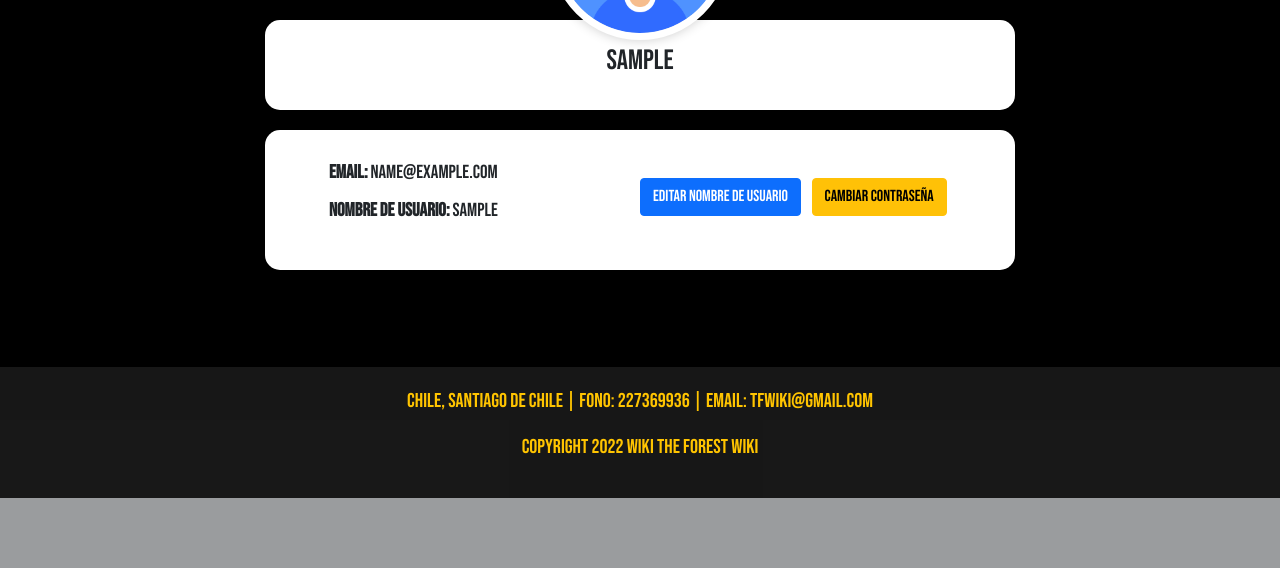
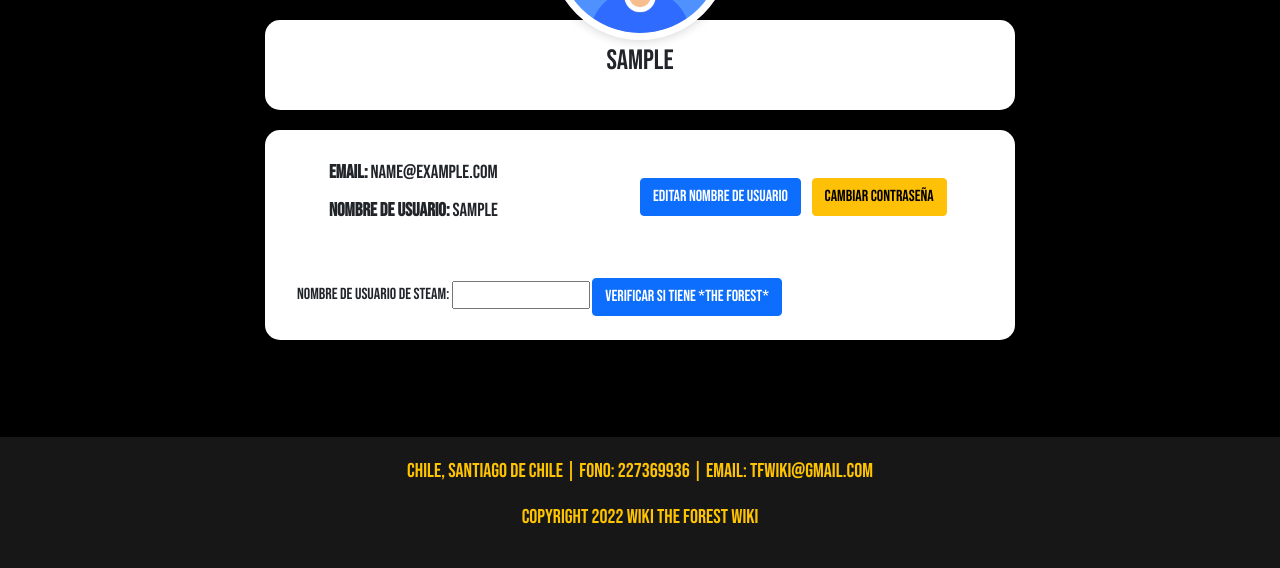
Before and after one commit to ryuro24/TF_Wiki_S6, a Django app: page /micuentatf/ in a window 1280 px wide. Shown: the part 343-911 px from the top of the page. Before the commit the page ends 841 px from the top, so only its background shows below. Run offline with Django 5.2, Linux system fonts and the light colour scheme; the visitor is signed in with stand-in values (Sample User, id 1); parts of the project's set-up code (start-up, migrations or seed data) failed here and were passed over; some libraries are stand-ins or nearby versions.

Commit message:
addded steam API

```diff
--- a/prueba1/apptest/templates/micuentatf.html
+++ b/prueba1/apptest/templates/micuentatf.html
@@ -69,6 +69,26 @@
           </form>
         </div>
 
+        <!-- Formulario para ingresar el nombre de usuario de Steam -->
+        <div id="form-steam" class="mt-4">
+          <form method="get" action="{% url 'verificar_juego' %}">
+            <label for="nombre_usuario_steam">Nombre de usuario de Steam:</label>
+            <input type="text" id="nombre_usuario_steam" name="nombre_usuario" required>
+            <button type="submit" class="btn btn-primary mt-2">Verificar si tiene *The Forest*</button>
+          </form>
+                <!-- Mostrar el resultado de la verificación de Steam -->
+                {% if nombre_usuario %}
+                <div class="resultado-verificacion">
+                  <h4>Resultado de la verificación para {{ nombre_usuario }}:</h4>
+                  {% if tiene_the_forest %}
+                    <p><strong>¡Sí!</strong> El usuario tiene *The Forest* en su biblioteca de Steam.</p>
+                  {% else %}
+                    <p><strong>No</strong>, el usuario no tiene *The Forest* en su biblioteca de Steam.</p>
+                  {% endif %}
+                </div>
+                {% endif %}
+        </div>
+
         {% if messages %}
           <div class="alert alert-info mt-4">
             {% for message in messages %}
@@ -76,6 +96,8 @@
             {% endfor %}
           </div>
         {% endif %}
+
+
       </div>
     </div>
   </section>
--- a/prueba1/apptest/views.py
+++ b/prueba1/apptest/views.py
@@ -19,6 +19,8 @@ from rest_framework.response import Response
 from rest_framework import status
 from rest_framework.authtoken.models import Token
 from rest_framework.exceptions import AuthenticationFailed
+import requests
+from django.conf import settings
 # Create your views here.
 
 def custom_google_login(request):
@@ -207,3 +209,61 @@ def recuperar_contra(request):
                 context['error'] = 'El email no está registrado.'
 
     return render(request, 'recuperarcontra.html', context)
+
+def verificar_juego(request):
+    if request.method == "GET":
+        nombre_usuario = request.GET.get('nombre_usuario')  # Obtener el nombre de usuario desde la URL
+        if nombre_usuario:
+            try:
+                # Hacer la solicitud para obtener el Steam ID desde el nombre de usuario
+                vanity_url = f"https://api.steampowered.com/ISteamUser/ResolveVanityURL/v0001/?key={settings.STEAM_API_KEY}&vanityurl={nombre_usuario}"
+                response = requests.get(vanity_url)
+                data = response.json()
+
+                print(f"Nombre de usuario recibido: {nombre_usuario}")
+                print(f"URL consultada para Steam ID: {vanity_url}")
+                print(f"Respuesta API de VanityURL: {data}")  # Para ver la respuesta completa
+
+                if data['response']['success'] == 1:
+                    steam_id = data['response']['steamid']
+                    print(f"Steam ID encontrado: {steam_id}")
+
+                    # Verificamos si tiene *The Forest* en su biblioteca
+                    juegos_url = f"https://api.steampowered.com/IPlayerService/GetOwnedGames/v0001/?key={settings.STEAM_API_KEY}&steamid={steam_id}&include_appinfo=true&format=json"
+                    juegos_response = requests.get(juegos_url)
+                    juegos_data = juegos_response.json()
+
+                    print(f"URL consultada para juegos: {juegos_url}")
+                    print(f"Respuesta API de juegos: {juegos_data}")  # Para ver los juegos que tiene el usuario
+
+                    tiene_the_forest = False
+                    for juego in juegos_data['response'].get('games', []):
+                        print(f"Juego encontrado: {juego.get('name', 'Sin nombre')} - AppID: {juego['appid']}")
+                        if juego['appid'] == 242760:  # El AppID de *The Forest* es 242760
+                            tiene_the_forest = True
+                            print("¡The Forest está en la biblioteca del usuario!")
+                            break
+
+                    return render(request, 'micuentatf.html', {
+                        'tiene_the_forest': tiene_the_forest,
+                        'nombre_usuario': nombre_usuario,
+                        'usuario': request.user
+                    })
+
+                else:
+                    print(f"Error: Steam no pudo resolver el usuario '{nombre_usuario}'.")
+                    print(f"Mensaje de Steam: {data['response'].get('message', 'Sin mensaje')}")
+                    messages.error(request, 'Usuario no encontrado en Steam')
+                    return render(request, 'micuentatf.html', {'usuario': request.user})
+
+            except requests.exceptions.RequestException as e:
+                print(f"Excepción al conectarse a Steam: {e}")
+                messages.error(request, 'Hubo un problema al conectar con Steam, intente más tarde.')
+                return render(request, 'micuentatf.html', {'usuario': request.user})
+
+        else:
+            print("No se ingresó ningún nombre de usuario.")
+            messages.error(request, 'Debe ingresar un nombre de usuario de Steam')
+            return render(request, 'micuentatf.html', {'usuario': request.user})
+
+    return render(request, 'micuentatf.html', {'usuario': request.user})
--- a/prueba1/prueba1/settings.py
+++ b/prueba1/prueba1/settings.py
@@ -174,3 +174,5 @@ SOCIALACCOUNT_AUTO_SIGNUP = True
 LOGIN_REDIRECT_URL = 'inicio'
 LOGOUT_REDIRECT_URL = 'inicio'
 AUTH_USER_MODEL = 'apptest.Usuario'
+
+STEAM_API_KEY = '96C8710B79CD81BBAE1CEA2F4A52739B'
--- a/prueba1/prueba1/urls.py
+++ b/prueba1/prueba1/urls.py
@@ -43,9 +43,14 @@ urlpatterns = [
 
 
     path('usuario/', UsuarioDetailView.as_view(), name='usuario-detail'),
+
     path('obtain-token/', ObtainTokenView.as_view(), name='obtain-token'),
+
+    path('micuentatf/', views.micuentatf, name='micuentatf'),  # Ruta para el perfil
+    path('verificar_juego/', views.verificar_juego, name='verificar_juego'),  # Ruta para verificar el juego
 
     path('accounts/', include('allauth.urls')),
     path('accounts/google/login/', custom_google_login, name='google_login'),
+
     path('admin/', admin.site.urls),
 ]
```
Lines whose indentation alone changed are shown as unchanged.
